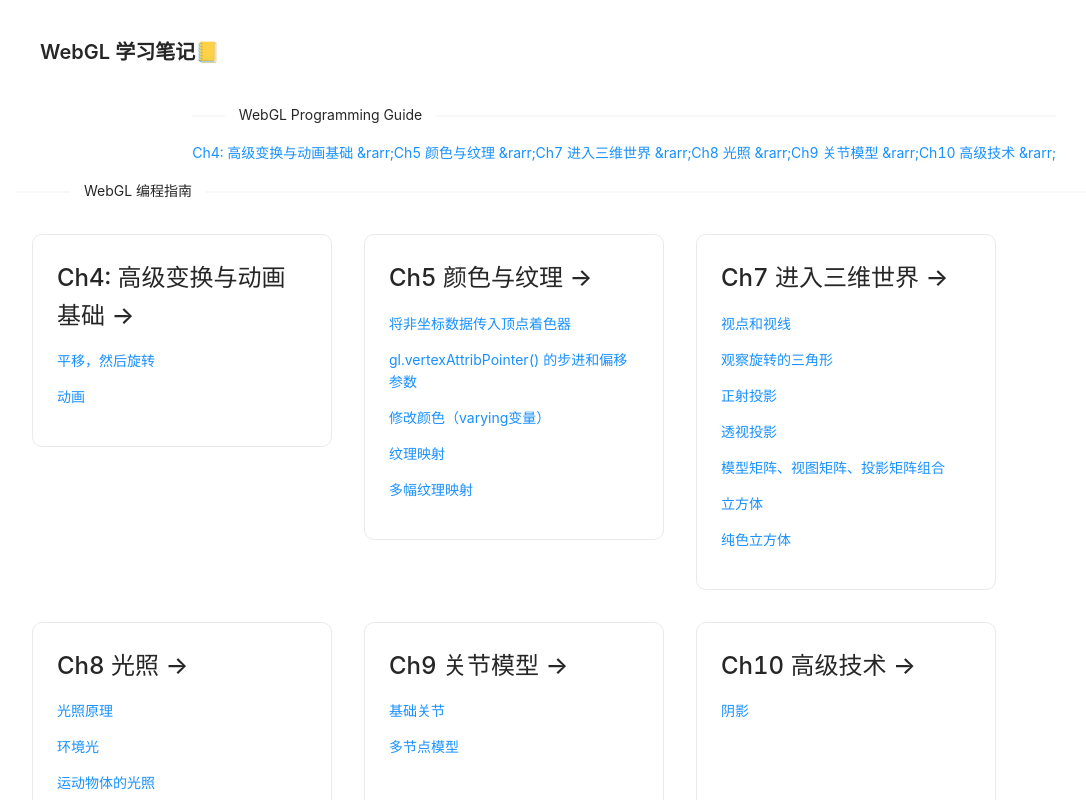
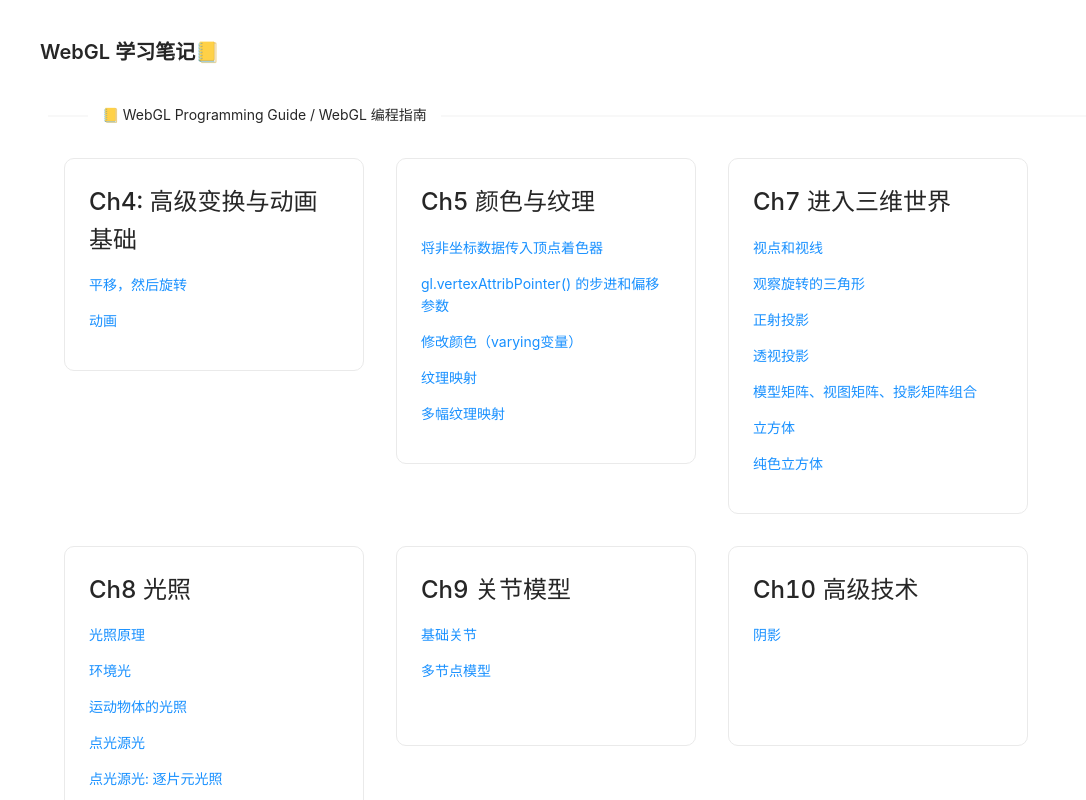
Before and after one commit to gooin/webgl-programming-guide, a Next.js app: page / in a window 1280 px wide. Shown: the top 800 px of the page, without its empty margins (16-1102 px from the left). Built offline with nearby package versions, Linux system fonts and the light colour scheme.

Commit message:
feat: 首页重构

```diff
--- a/lib/pages.ts
+++ b/lib/pages.ts
@@ -1,10 +1,16 @@
-export const pageConfig = {
+export interface PageConfigType {
+    title: string;
+    path: string;
+    pages?: PageConfigType[];
+}
+
+export const pageConfig: Record<string, PageConfigType> = {
     'webgl-programing-guide': {
-        title: 'WebGL Programming Guide',
+        title: '📒 WebGL Programming Guide /  WebGL 编程指南',
         path: '/',
         pages: [
             {
-                title: 'Ch4: 高级变换与动画基础 &rarr;',
+                title: 'Ch4: 高级变换与动画基础',
                 path: 'ch4',
                 pages: [
                     {
@@ -17,7 +23,7 @@ export const pageConfig = {
                 ],
             },
             {
-                title: 'Ch5 颜色与纹理 &rarr;',
+                title: 'Ch5 颜色与纹理',
                 path: 'ch5',
                 pages: [
                     {
@@ -42,7 +48,7 @@ export const pageConfig = {
                 ],
             },
             {
-                title: 'Ch7 进入三维世界 &rarr;',
+                title: 'Ch7 进入三维世界',
                 path: 'ch7',
                 pages: [
                     {
@@ -71,7 +77,7 @@ export const pageConfig = {
                 ],
             },
             {
-                title: 'Ch8 光照 &rarr;',
+                title: 'Ch8 光照',
                 path: 'ch8',
                 pages: [
                     {
@@ -94,7 +100,7 @@ export const pageConfig = {
                 ],
             },
             {
-                title: 'Ch9 关节模型 &rarr;',
+                title: 'Ch9 关节模型',
                 path: 'ch9',
                 pages: [
                     {
@@ -107,7 +113,7 @@ export const pageConfig = {
                 ],
             },
             {
-                title: 'Ch10 高级技术 &rarr;',
+                title: 'Ch10 高级技术',
                 path: 'ch10',
                 pages: [
                     {
@@ -118,4 +124,14 @@ export const pageConfig = {
             },
         ],
     },
+    'luma.gl': {
+        title: 'luma.gl',
+        path: '/luma.gl',
+        pages: [
+            {
+                title: 'luma.gl',
+                path: 'luma.gl',
+            },
+        ],
+    },
 };
--- a/pages/index.tsx
+++ b/pages/index.tsx
@@ -3,14 +3,43 @@ import Head from 'next/head';
 import styles from '@/styles/Home.module.css';
 import Link from 'next/link';
 import { Divider, PageHeader, Typography } from 'antd';
-import { pageConfig } from '../lib/pages';
+import { pageConfig, PageConfigType } from '../lib/pages';
 import _ from 'lodash';
 
 const { Title, Paragraph } = Typography;
 
-const Home: NextPage = ({pageConfig}) => {
-    console.log('pageConfig',pageConfig);
+const Home: NextPage = ({ pageConfig: PageConfigType }) => {
+    console.log('pageConfig', pageConfig);
 
+    const rendPageCard = (pageConfig: PageConfigType, realPath: string) => {
+        const { title, path, pages } = pageConfig;
+        return (
+            <div>
+                <div className={styles.grid}>
+                    {/* TODO 递归遍历这里*/}
+                    {_.map(pages, (page, index) => {
+                        const { title, path, pages: subPages } = page;
+                        return (
+                            <div key={index} className={styles.card}>
+                                <h2>{title}</h2>
+                                {subPages && _.map(subPages, (page, index) => {
+                                    const { title, path } = page;
+                                    return (
+                                        <Paragraph>
+                                            <Link href={`${realPath}/${path}`}>
+                                                <a>{title}</a>
+                                            </Link>
+                                        </Paragraph>
+                                    );
+                                })}
+                            </div>
+                        );
+                    })}
+                </div>
+            </div>
+
+        );
+    };
 
     return (
         <div className={styles.container}>
@@ -23,7 +52,6 @@ const Home: NextPage = ({pageConfig}) => {
                 className="site-page-header"
                 title="WebGL 学习笔记📒"
             />
-
             <main>
                 <div className={styles.main}>
                     {_.map(pageConfig, (page, index) => {
@@ -34,166 +62,17 @@ const Home: NextPage = ({pageConfig}) => {
                                     {title}
                                 </Divider>
                                 <div className={styles.grid}>
-                                    {/* TODO 递归遍历这里*/}
-                                    {_.map(pages, (page, index) => {
-                                        const { title, path } = page;
-                                        return (
-                                            <div key={index} className={styles.gridItem}>
-                                                <Link href={path}>
-                                                    <a>{title}</a>
-                                                </Link>
-                                            </div>
-                                        );
-                                    })}
+                                    {rendPageCard(page, path)}
                                 </div>
+
                             </div>
                         );
                     })}
-                    <Divider orientation="left" plain>
-                        WebGL 编程指南
-                    </Divider>
-                    <div className={styles.grid}>
-                        <div className={styles.card}>
-                            <h2>Ch4: 高级变换与动画基础 &rarr;</h2>
-                            <Paragraph>
-                                <Link href="/ch4/TranslateRotate">
-                                    <a>平移，然后旋转</a>
-                                </Link>
-                            </Paragraph>
 
-                            <Paragraph>
-                                <Link href="/ch4/Animate">
-                                <a>动画</a>
-                            </Link>
-                        </Paragraph>
-                    </div>
-                    <div className={styles.card}>
-                        <h2>Ch5 颜色与纹理 &rarr;</h2>
-                        <Paragraph>
-                            <Link href="/ch5/PointSizeInVertShader">
-                                <a>将非坐标数据传入顶点着色器</a>
-                            </Link>
-                        </Paragraph>
-
-                        <Paragraph>
-                            <Link href="/ch5/MultiAttributeSizeInterleaved">
-                                <a>gl.vertexAttribPointer() 的步进和偏移参数</a>
-                            </Link>
-                        </Paragraph>
-                        <Paragraph>
-                            <Link href="/ch5/ChangeColorByVarying">
-                                <a>修改颜色（varying变量）</a>
-                            </Link>
-                        </Paragraph>
-                        <Paragraph>
-                            <Link href="/ch5/Texture">
-                                <a>纹理映射</a>
-                            </Link>
-                        </Paragraph>
-                        <Paragraph>
-                            <Link href="/ch5/MultiTexture">
-                                <a>多幅纹理映射</a>
-                            </Link>
-                        </Paragraph>
-                    </div>
-
-                    <div className={styles.card}>
-                        <h2>Ch7 进入三维世界 &rarr;</h2>
-                        <Paragraph>
-                            <Link href="/ch7/EyePointAndViewDirection">
-                                <a>视点和视线</a>
-                            </Link>
-                        </Paragraph>
-
-                        <Paragraph>
-                            <Link href="/ch7/LookAtRotatedTrangles">
-                                <a>观察旋转的三角形</a>
-                            </Link>
-                        </Paragraph>
-
-                        <Paragraph>
-                            <Link href="/ch7/OrthoView">
-                                <a>正射投影</a>
-                            </Link>
-                        </Paragraph>
-                        <Paragraph>
-                            <Link href="/ch7/PerspectiveView">
-                                <a>透视投影</a>
-                            </Link>
-                        </Paragraph>
-                        <Paragraph>
-                            <Link href="/ch7/ModelViewProjMatrix">
-                                <a>模型矩阵、视图矩阵、投影矩阵组合</a>
-                            </Link>
-                        </Paragraph>
-                        <Paragraph>
-                            <Link href="/ch7/Cube">
-                                <a>立方体</a>
-                            </Link>
-                        </Paragraph>
-                        <Paragraph>
-                            <Link href="/ch7/SingleColorCube">
-                                <a>纯色立方体</a>
-                            </Link>
-                        </Paragraph>
-                    </div>
-                    <div className={styles.card}>
-                        <h2>Ch8 光照 &rarr;</h2>
-                        <Paragraph>
-                            <Link href="/ch8/LightedCube">
-                                <a>光照原理</a>
-                            </Link>
-                        </Paragraph>
-                        <Paragraph>
-                            <Link href="/ch8/LightedCubeAmbient">
-                                <a>环境光</a>
-                            </Link>
-                        </Paragraph>
-                        <Paragraph>
-                            <Link href="/ch8/LightedTranslatedRotatedCube">
-                                <a>运动物体的光照</a>
-                            </Link>
-                        </Paragraph>
-                        <Paragraph>
-                            <Link href="/ch8/PointLightedCube">
-                                <a>点光源光</a>
-                            </Link>
-                        </Paragraph>
-                        <Paragraph>
-                            <Link href="/ch8/PointLightedCubeFragment">
-                                <a>点光源光: 逐片元光照</a>
-                            </Link>
-                        </Paragraph>
-                    </div>
-                    <div className={styles.card}>
-                        <h2>Ch9 关节模型 &rarr;</h2>
-                        <Paragraph>
-                            <Link href="/ch9/JointModel">
-                                <a>基础关节</a>
-                            </Link>
-                        </Paragraph>
-                        <Paragraph>
-                            <Link href="/ch9/MultiJointModel">
-                                <a>多节点模型</a>
-                            </Link>
-                        </Paragraph>
-                    </div>
-                        <div className={styles.card}>
-                            <h2>Ch10 高级技术 &rarr;</h2>
-                            <Paragraph>
-                                <Link href="/ch10/阴影">
-                                    <a>阴影</a>
-                                </Link>
-                            </Paragraph>
-                        </div>
-                    </div>
+                    {/*<Divider orientation="left" plain>*/}
+                    {/*    WebGPU*/}
+                    {/*</Divider>*/}
                 </div>
-                <Divider orientation="left" plain>
-                    Luma.gl
-                </Divider>
-                {/*<Divider orientation="left" plain>*/}
-                {/*    WebGPU*/}
-                {/*</Divider>*/}
             </main>
 
         </div>
--- a/styles/Home.module.css
+++ b/styles/Home.module.css
@@ -1,7 +1,5 @@
 .container {
   padding: 1rem 2rem;
-  width: 100vw;
-  height: 100vh;
 }
 
 .layout_header{
@@ -83,6 +81,7 @@
   justify-content: flex-start;
   flex-wrap: wrap;
   /*max-width: 800px;*/
+  width: 90vw;
 }
 
 .card {
```
